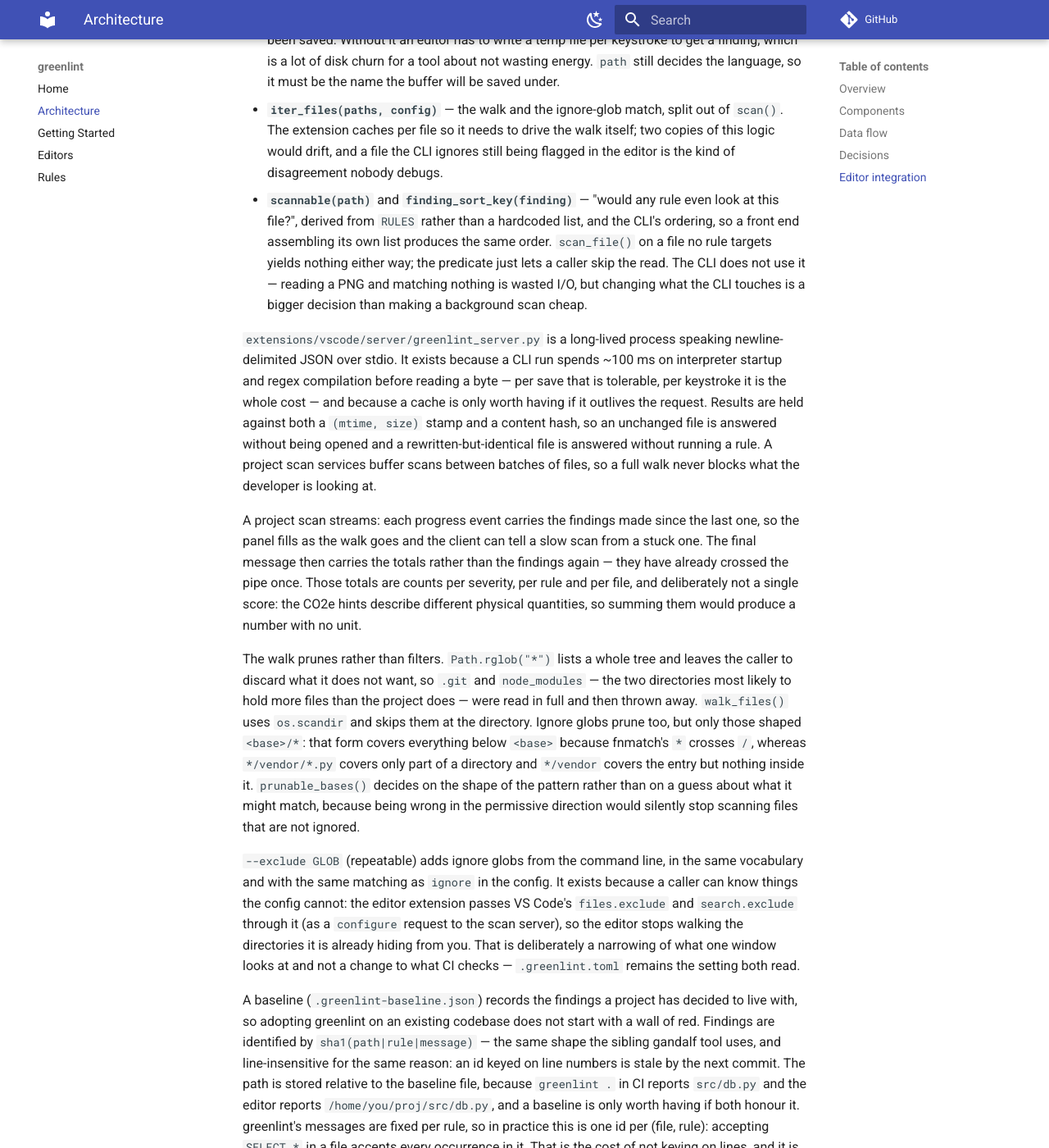
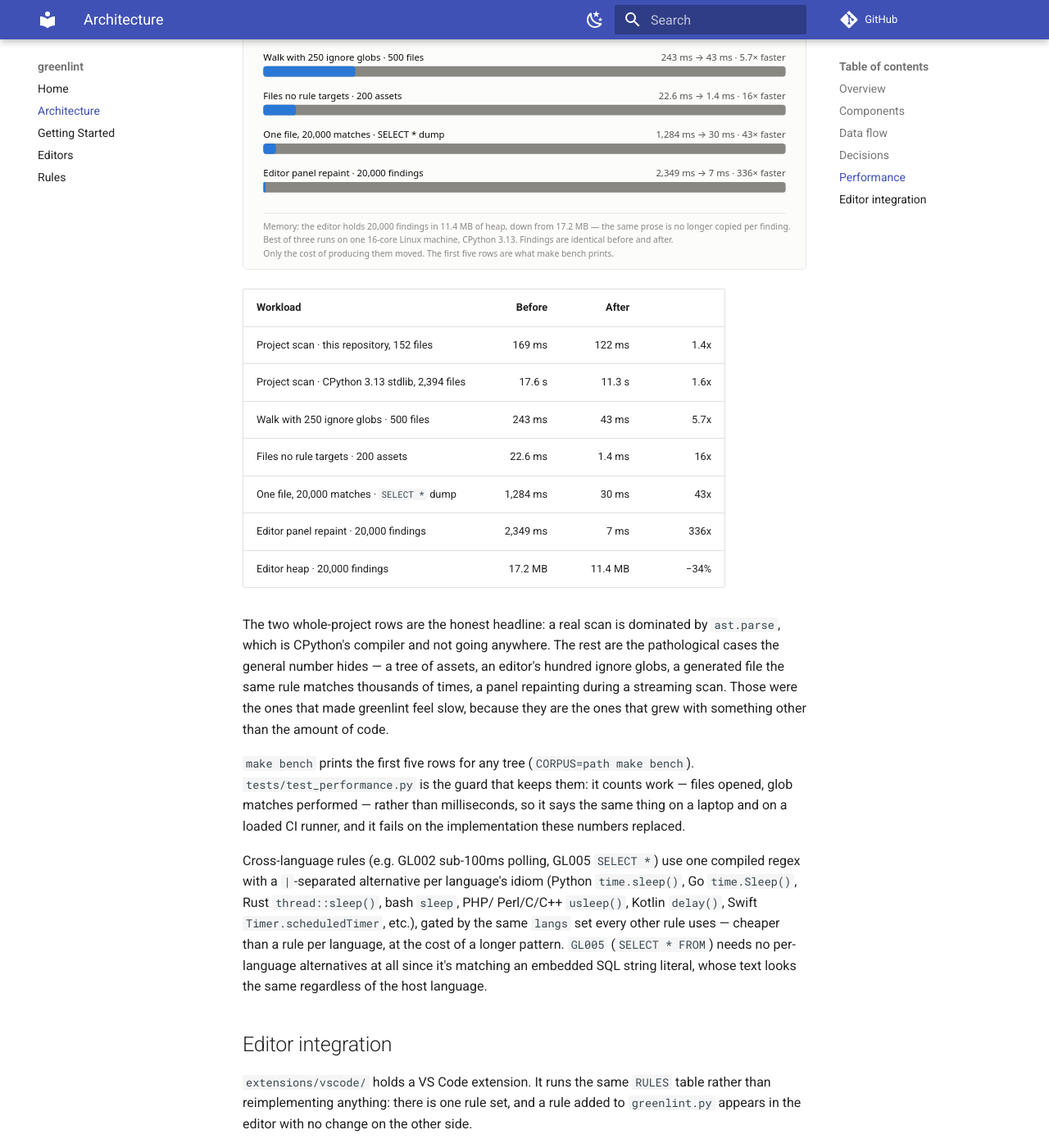
Before and after one commit to fabiocicerchia/greenlint, an MkDocs documentation site: the page built from docs/architecture.md, in a window 1280 px wide and 1400 px high, scrolled down 2275 px. Shown: the whole window at 82% size. Built offline with MkDocs 1.6.1 and Material for MkDocs 9.7.7, drawn with Linux system fonts in a browser that asks for light colours; comment, search, counter and statistics services are not loaded; some of the changed text lies outside the part shown.

Commit message:
docs: show what a scan costs, before and after
Six workloads as one chart plus the same numbers as a table, so the figure
is not the only way to read them. Each row is drawn to its own scale: the
full track is the cost before, the bar is what is left after.

The two whole-project rows lead because they are the honest headline — a
real scan is dominated by ast.parse, which is CPython's compiler and not
going anywhere. The dramatic rows are the pathological cases that average
hides, and they are the ones that made greenlint feel slow, because they
grew with something other than the amount of code.

The SVG carries its own surface and swaps on prefers-color-scheme, so it
stays legible whichever way GitHub or the docs site is themed, and it
needs no build step or external asset.

Co-Authored-By: Claude Opus 5 (1M context) <noreply@anthropic.com>
Claude-Session: https://claude.ai/code/session_01Js7zP1Zc6ckrRzgm5Dgzob

```diff
--- a/docs/architecture.md
+++ b/docs/architecture.md
@@ -64,6 +64,16 @@ to find out — which is most functions. Breadth-first because that is
 `ast.walk`'s order, so each rule still sees its nodes in the order it did
 before.
 
+That one pass then got cheaper twice over. It no longer descends into
+expression nodes — Python has no expression that can contain a statement, so
+none of the five kinds it collects can be under one, and every name, call,
+constant and operator in the file is skipped rather than queued and rejected.
+And it walks children by reading `_fields` directly rather than through
+`ast.iter_child_nodes`, which is two nested generators and a `try/except` per
+node; this is the one loop in greenlint that runs tens of millions of times in
+a real scan. The index it produces was checked node for node against the
+previous implementation over 28,000 files.
+
 `_blank_comments()` is the other half of a scan's cost, and the only part
 whose work is per character rather than per match. It now jumps between the
 characters that can change anything — a quote, a comment token, a block opener
@@ -75,6 +85,34 @@ comment token in it returns immediately.
 Together these are ~2.8x on real Python with byte-identical findings; the
 rewrite was checked against the previous implementation over ~158,000
 generated (text, language) pairs plus every file in the standard library.
+
+## Performance
+
+![Six workloads, each drawn as the cost after the optimisation pass against the cost before it. The same numbers are in the table below.](performance.svg)
+
+| Workload | Before | After | |
+|---|---:|---:|---:|
+| Project scan · this repository, 152 files | 169 ms | 122 ms | 1.4x |
+| Project scan · CPython 3.13 stdlib, 2,394 files | 17.6 s | 11.3 s | 1.6x |
+| Walk with 250 ignore globs · 500 files | 243 ms | 43 ms | 5.7x |
+| Files no rule targets · 200 assets | 22.6 ms | 1.4 ms | 16x |
+| One file, 20,000 matches · `SELECT *` dump | 1,284 ms | 30 ms | 43x |
+| Editor panel repaint · 20,000 findings | 2,349 ms | 7 ms | 336x |
+| Editor heap · 20,000 findings | 17.2 MB | 11.4 MB | −34% |
+
+The two whole-project rows are the honest headline: a real scan is dominated by
+`ast.parse`, which is CPython's compiler and not going anywhere. The rest are
+the pathological cases the general number hides — a tree of assets, an editor's
+hundred ignore globs, a generated file the same rule matches thousands of times,
+a panel repainting during a streaming scan. Those were the ones that made
+greenlint feel slow, because they are the ones that grew with something other
+than the amount of code.
+
+`make bench` prints the first five rows for any tree (`CORPUS=path make bench`).
+`tests/test_performance.py` is the guard that keeps them: it counts work — files
+opened, glob matches performed — rather than milliseconds, so it says the same
+thing on a laptop and on a loaded CI runner, and it fails on the implementation
+these numbers replaced.
 
 Cross-language rules (e.g. GL002 sub-100ms polling, GL005 `SELECT *`) use one
 compiled regex with a `|`-separated alternative per language's idiom (Python
@@ -105,10 +143,11 @@ Three small pieces of the module exist for it, and only for it:
 - **`scannable(path)`** and **`finding_sort_key(finding)`** — "would any rule
   even look at this file?", derived from `RULES` rather than a hardcoded list,
   and the CLI's ordering, so a front end assembling its own list produces the
-  same order. `scan_file()` on a file no rule targets yields nothing either way;
-  the predicate just lets a caller skip the read. The CLI does not use it —
-  reading a PNG and matching nothing is wasted I/O, but changing what the CLI
-  touches is a bigger decision than making a background scan cheap.
+  same order. Every rule is selected by suffix or by the name `Dockerfile`, so
+  a file this rejects cannot produce a finding whatever is in it: `scan_file()`
+  now returns on it before reading it, and the extension skips asking about it
+  at all rather than shipping the buffer across the process boundary to be told
+  there was nothing to look for.
 
 `extensions/vscode/server/greenlint_server.py` is a long-lived process speaking
 newline-delimited JSON over stdio. It exists because a CLI run spends ~100 ms on
@@ -140,6 +179,11 @@ decides on the shape of the pattern rather than on a guess about what it might
 match, because being wrong in the permissive direction would silently stop
 scanning files that are not ignored.
 
+The globs themselves are compiled once into a single alternation rather than
+matched one at a time: an editor merging in `files.exclude` and `search.exclude`
+brings a hundred patterns, and running each of them against every path was more
+work than reading some of the files would have been.
+
 `--exclude GLOB` (repeatable) adds ignore globs from the command line, in the
 same vocabulary and with the same matching as `ignore` in the config. It exists
 because a caller can know things the config cannot: the editor extension passes
```
Also changed, not shown: docs/performance.svg (added).
